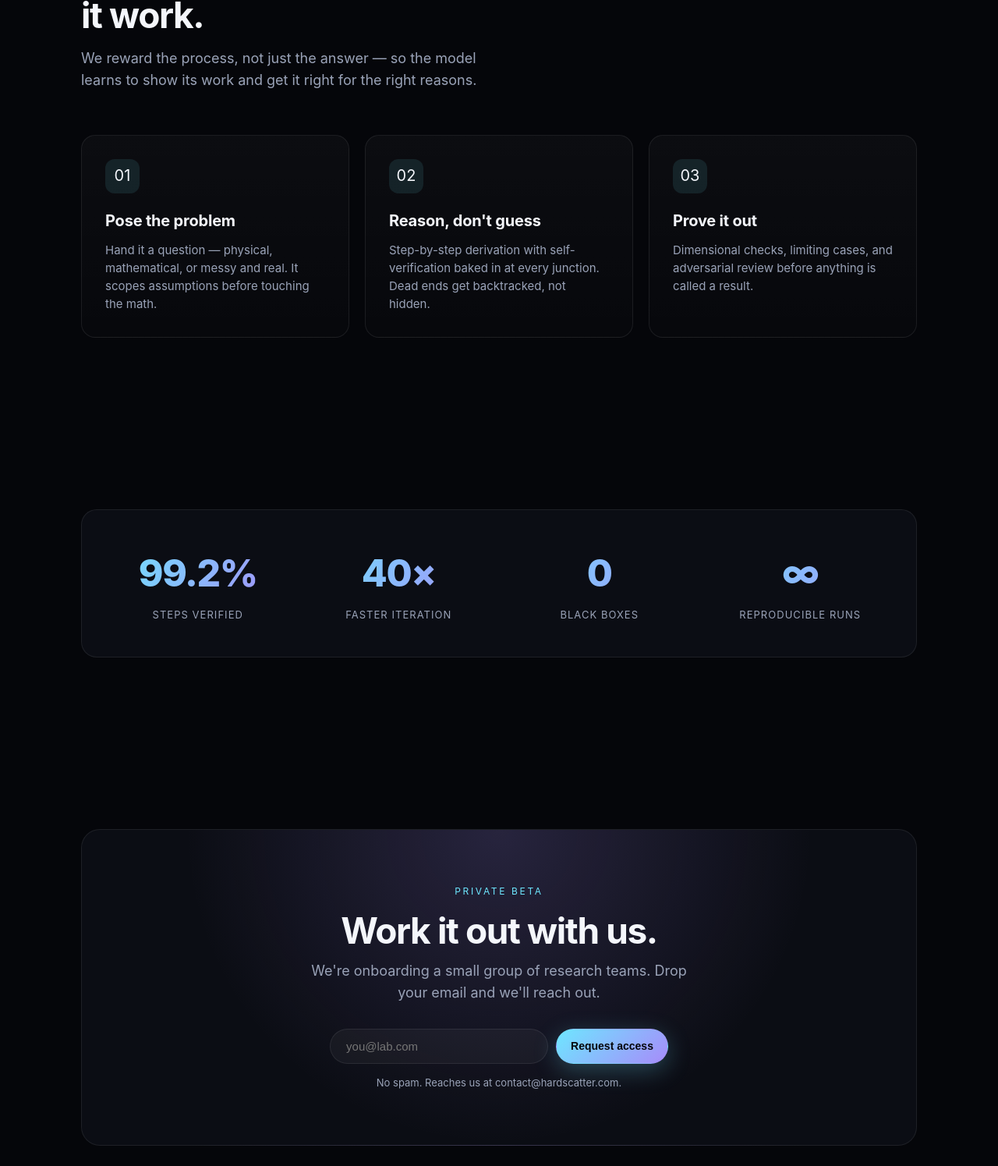
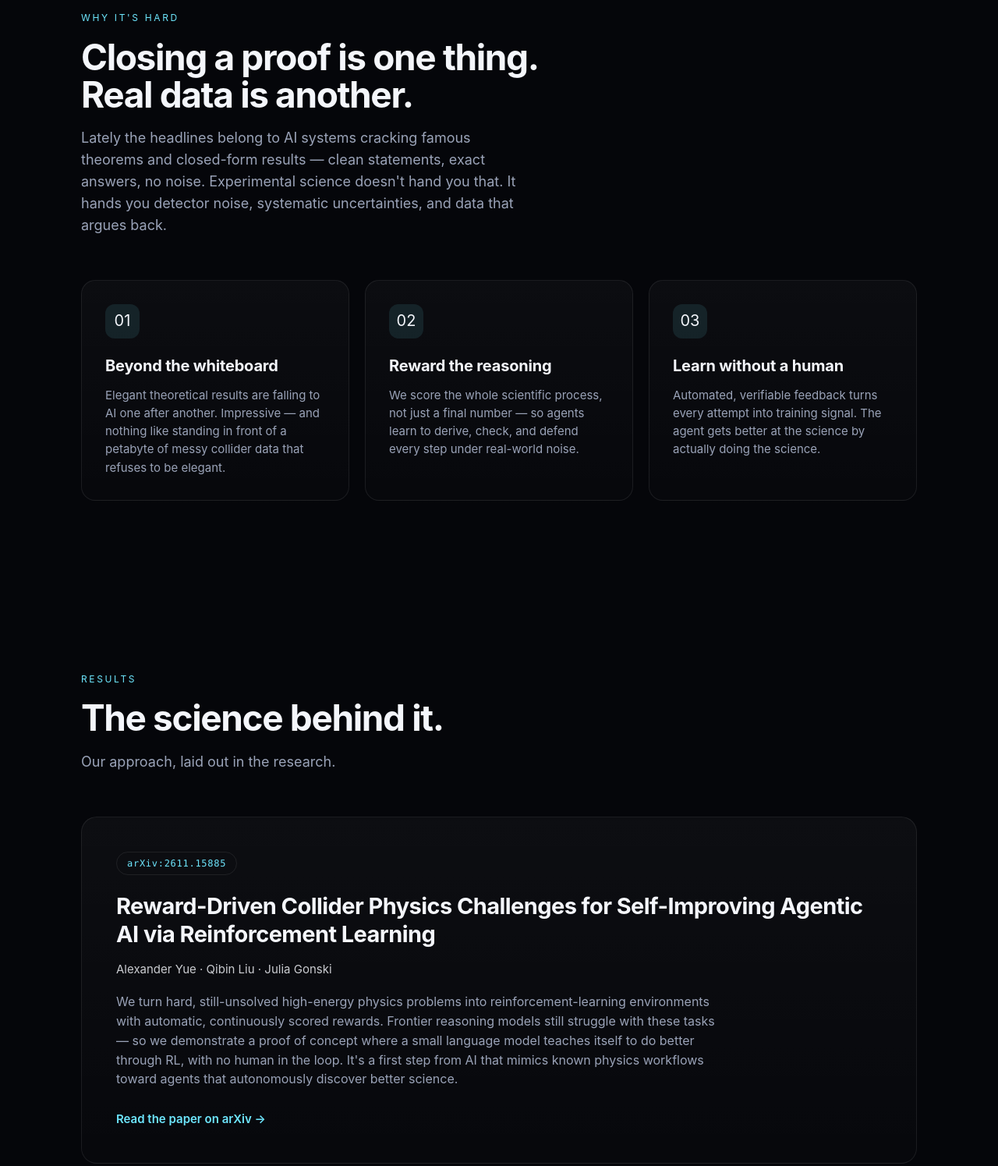
Before and after one commit to juliagonski/hardscatter, a plain HTML site: page index.html in a window 1280 px wide. Shown: the part 1928-3423 px from the top of the page at 78% size. Drawn offline with Linux system fonts and the light colour scheme.

Commit message:
Update copy: RL environments for experimental physics
Generated with AI

Co-Authored-By: SLAC AI

```diff
--- a/index.html
+++ b/index.html
@@ -296,6 +296,28 @@
   }
   .stat .label { color: var(--muted); font-size: 13px; letter-spacing: 0.08em; text-transform: uppercase; margin-top: 6px; }
 
+  /* research paper card */
+  .paper {
+    display: block;
+    border: 1px solid var(--line);
+    border-radius: 20px;
+    padding: 44px;
+    background: linear-gradient(180deg, rgba(255,255,255,0.035), rgba(255,255,255,0.01));
+    transition: transform .25s ease, border-color .25s ease;
+  }
+  .paper:hover { transform: translateY(-4px); border-color: rgba(110,231,255,0.35); }
+  .paper-tag {
+    display: inline-block; font-size: 12px; letter-spacing: 0.06em;
+    font-family: ui-monospace, SFMono-Regular, Menlo, monospace;
+    color: var(--accent); border: 1px solid var(--line); border-radius: 999px;
+    padding: 5px 13px; margin-bottom: 22px;
+  }
+  .paper-title { font-size: clamp(21px, 3.1vw, 29px); line-height: 1.22; margin: 0 0 16px; letter-spacing: -0.02em; font-weight: 700; }
+  .paper-authors { color: var(--ink); font-size: 15px; margin-bottom: 18px; opacity: .82; }
+  .paper-sum { color: var(--muted); font-size: 16px; max-width: 780px; margin: 0 0 26px; }
+  .paper-link { color: var(--accent); font-weight: 600; font-size: 15px; }
+  @media (max-width: 560px) { .paper { padding: 30px 24px; } }
+
   /* CTA band */
   .cta-band {
     border: 1px solid var(--line);
@@ -385,25 +407,25 @@
       <div class="wrap">
         <div class="section-head reveal">
           <div class="kicker">The platform</div>
-          <h2>Reasoning engines that do the hard part.</h2>
-          <p class="lead">Hard Scatter builds AI that reasons from first principles — not pattern matching, but models trained to derive, verify, and defend every step.</p>
+          <h2>RL environments built from real physics.</h2>
+          <p class="lead">Hard Scatter turns unsolved experimental physics challenges into reinforcement-learning environments — with continuous, automatically verified rewards — to train AI agents that reason their way to new scientific results. The goal: autonomous scientific reasoning agents.</p>
         </div>
 
         <div class="grid">
           <div class="card reveal">
             <div class="icon">⚛️</div>
-            <h3>First-principles models</h3>
-            <p>Trained to reason the way scientists do — hypotheses, derivations, and checks that hold up under scrutiny.</p>
+            <h3>Experimental challenges</h3>
+            <p>Each environment is a genuine open problem from the frontier of experimental physics — posed as an open-ended optimization task, not a multiple-choice benchmark.</p>
           </div>
           <div class="card reveal">
-            <div class="icon">🔬</div>
-            <h3>Verifiable by design</h3>
-            <p>Every output ships with its reasoning trace. Nothing is a black box. Reproduce it, audit it, trust it.</p>
+            <div class="icon">🎯</div>
+            <h3>Verifiable rewards</h3>
+            <p>Every attempt is scored automatically against the physics — continuous reward, no human in the loop — so an agent can measurably improve run after run.</p>
           </div>
           <div class="card reveal">
-            <div class="icon">⚡</div>
-            <h3>Built for scale</h3>
-            <p>From a single derivation to a sweep of ten thousand, the engine parallelizes and keeps its receipts.</p>
+            <div class="icon">🤖</div>
+            <h3>Autonomous agents</h3>
+            <p>The goal isn't reproducing known workflows. It's self-improving agents that reason toward — and discover — better scientific solutions on their own.</p>
           </div>
         </div>
       </div>
@@ -412,26 +434,26 @@
     <section id="how">
       <div class="wrap">
         <div class="section-head reveal">
-          <div class="kicker">The approach</div>
-          <h2>Reinforce reasoning. Then let it work.</h2>
-          <p class="lead">We reward the process, not just the answer — so the model learns to show its work and get it right for the right reasons.</p>
+          <div class="kicker">Why it's hard</div>
+          <h2>Closing a proof is one thing. Real data is another.</h2>
+          <p class="lead">Lately the headlines belong to AI systems cracking famous theorems and closed-form results — clean statements, exact answers, no noise. Experimental science doesn't hand you that. It hands you detector noise, systematic uncertainties, and data that argues back.</p>
         </div>
 
         <div class="grid">
           <div class="card reveal">
             <div class="icon">01</div>
-            <h3>Pose the problem</h3>
-            <p>Hand it a question — physical, mathematical, or messy and real. It scopes assumptions before touching the math.</p>
+            <h3>Beyond the whiteboard</h3>
+            <p>Elegant theoretical results are falling to AI one after another. Impressive — and nothing like standing in front of a petabyte of messy collider data that refuses to be elegant.</p>
           </div>
           <div class="card reveal">
             <div class="icon">02</div>
-            <h3>Reason, don't guess</h3>
-            <p>Step-by-step derivation with self-verification baked in at every junction. Dead ends get backtracked, not hidden.</p>
+            <h3>Reward the reasoning</h3>
+            <p>We score the whole scientific process, not just a final number — so agents learn to derive, check, and defend every step under real-world noise.</p>
           </div>
           <div class="card reveal">
             <div class="icon">03</div>
-            <h3>Prove it out</h3>
-            <p>Dimensional checks, limiting cases, and adversarial review before anything is called a result.</p>
+            <h3>Learn without a human</h3>
+            <p>Automated, verifiable feedback turns every attempt into training signal. The agent gets better at the science by actually doing the science.</p>
           </div>
         </div>
       </div>
@@ -439,12 +461,19 @@
 
     <section id="numbers">
       <div class="wrap">
-        <div class="stats reveal">
-          <div class="stat"><div class="num">99.2%</div><div class="label">Steps verified</div></div>
-          <div class="stat"><div class="num">40×</div><div class="label">Faster iteration</div></div>
-          <div class="stat"><div class="num">0</div><div class="label">Black boxes</div></div>
-          <div class="stat"><div class="num">∞</div><div class="label">Reproducible runs</div></div>
+        <div class="section-head reveal">
+          <div class="kicker">Results</div>
+          <h2>The science behind it.</h2>
+          <p class="lead">Our approach, laid out in the research.</p>
         </div>
+
+        <a class="paper reveal" href="https://arxiv.org/abs/2611.15885" target="_blank" rel="noopener">
+          <span class="paper-tag">arXiv:2611.15885</span>
+          <h3 class="paper-title">Reward-Driven Collider Physics Challenges for Self-Improving Agentic AI via Reinforcement Learning</h3>
+          <div class="paper-authors">Alexander Yue · Qibin Liu · Julia Gonski</div>
+          <p class="paper-sum">We turn hard, still-unsolved high-energy physics problems into reinforcement-learning environments with automatic, continuously scored rewards. Frontier reasoning models still struggle with these tasks — so we demonstrate a proof of concept where a small language model teaches itself to do better through RL, with no human in the loop. It's a first step from AI that mimics known physics workflows toward agents that autonomously discover better science.</p>
+          <span class="paper-link">Read the paper on arXiv →</span>
+        </a>
       </div>
     </section>
 
```
